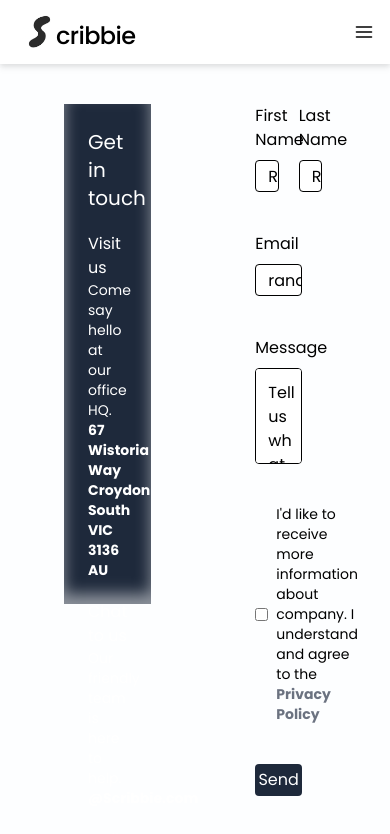
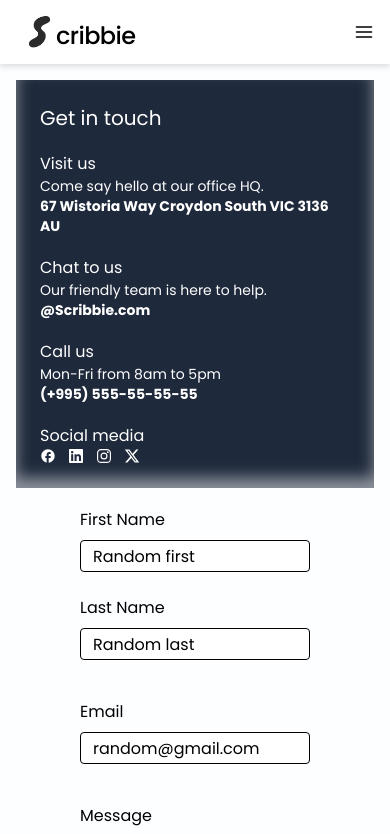
Before and after one commit to Scribbie-Notes/notes-app, a React (Vite) app in the folder frontend/: page /contact-us in a window 390 px wide. Shown: the top 834 px of the page. Built offline with nearby package versions, Linux system fonts and the light colour scheme.

Commit message:
responsive navbar

```diff
--- a/frontend/src/components/Contact/Contact.jsx
+++ b/frontend/src/components/Contact/Contact.jsx
@@ -1,4 +1,4 @@
-import React, { useRef,useEffect, useState } from "react";
+import React, { useRef, useEffect, useState } from "react";
 import Navbar from "../Navbar";
 import { MdFacebook } from "react-icons/md";
 import { FaLinkedin } from "react-icons/fa";
@@ -20,7 +20,7 @@ const Contact = () => {
       ...prevData,
       [e.target.name]: e.target.value,
     }));
-  }
+  };
 
   const submitHandler = async (e) => {
     e.preventDefault();
@@ -32,7 +32,7 @@ const Contact = () => {
     }
     const id = toast.loading("Loading..");
     const response = await axiosInstance.post("/contact", {
-     data
+      data,
     });
 
     // handle successful registration response
@@ -45,18 +45,18 @@ const Contact = () => {
     toast.dismiss(id);
     toast.success("Will connect to you soon");
     setData({ first_name: "", last_name: "", user_email: "", message: "" });
-  }
+  };
 
-  useEffect(()=>{
-    window.scrollTo(0,0)
-  })
+  useEffect(() => {
+    window.scrollTo(0, 0);
+  });
   const form = useRef();
   const user = JSON.parse(localStorage.getItem("user"));
   return (
     <div>
       <Navbar userInfo={user} />
-			<div className="contact-section  flex px-16 gap-x-10 py-10 h-[580px]">
-				<div className="w-2/6 bg-slate-800  p-6 text-white flex  flex-col gap-y-5  shadow-[inset_0_-10px_15px_0_rgba(255,255,255,0.5)]">
+      <div className="contact-section  flex sm:px-16 gap-x-10 sm:py-10 h-[580px] flex-col sm:flex-row w-full p-4 ">
+        <div className="sm:w-2/6 bg-slate-800  p-6 text-white flex  flex-col gap-y-5  shadow-[inset_0_-10px_15px_0_rgba(255,255,255,0.5)] w-full">
           <h1 className="text-xl">Get in touch</h1>
           <div>
             <h1>Visit us</h1>
@@ -93,13 +93,15 @@ const Contact = () => {
             </div>
           </div>
         </div>
-				<div className=" w-4/6">
+
+        <div className=" sm:w-4/6 w-full mt-5">
           <form
             onSubmit={submitHandler}
             ref={form}
-						className="flex flex-col gap-y-10 px-16">
-						<div className="flex gap-x-5">
-							<div className="flex flex-col w-3/6 gap-y-2">
+            className="flex flex-col gap-y-10 px-16"
+          >
+            <div className="sm:flex gap-x-5 flex-col ">
+              <div className="flex flex-col sm:w-3/6 gap-y-2 w-full">
                 <label>First Name</label>
                 <input
                   type="text"
@@ -110,7 +112,7 @@ const Contact = () => {
                   placeholder="Random first"
                 />
               </div>
-							<div className="flex flex-col w-3/6 gap-y-2">
+              <div className="flex flex-col sm:w-3/6 gap-y-2 w-full mt-6">
                 <label>Last Name</label>
                 <input
                   type="text"
@@ -150,9 +152,7 @@ const Contact = () => {
                 name="subscribe"
                 className="mr-2"
               />
-							<label
-								htmlFor="subscribe"
-								className="text-sm">
+              <label htmlFor="subscribe" className="text-sm">
                 I&#39;d like to receive more information about company. I
                 understand and agree to the{" "}
                 <span className="text-gray-500 font-bold">Privacy Policy</span>
```
Lines whose indentation alone changed are shown as unchanged.
